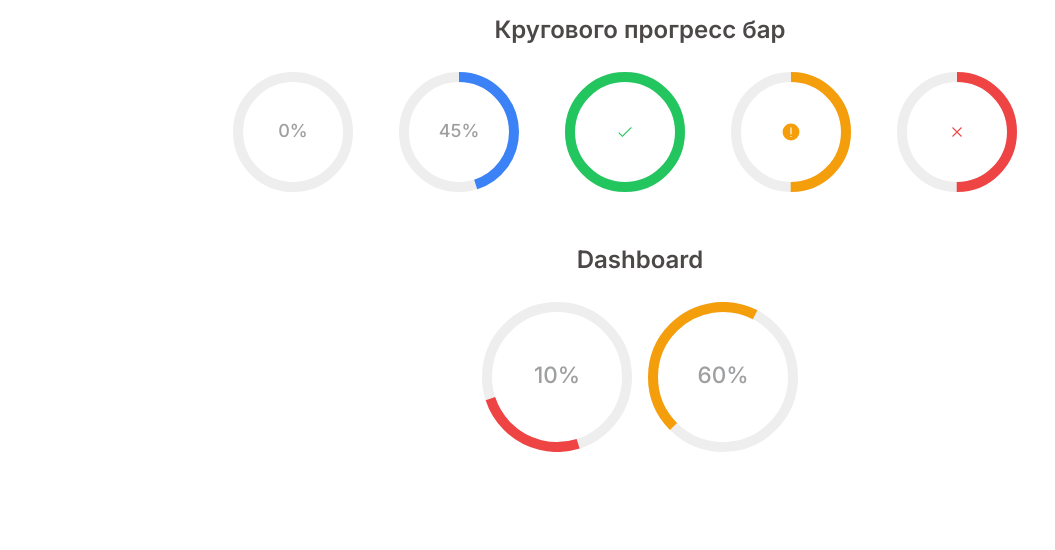
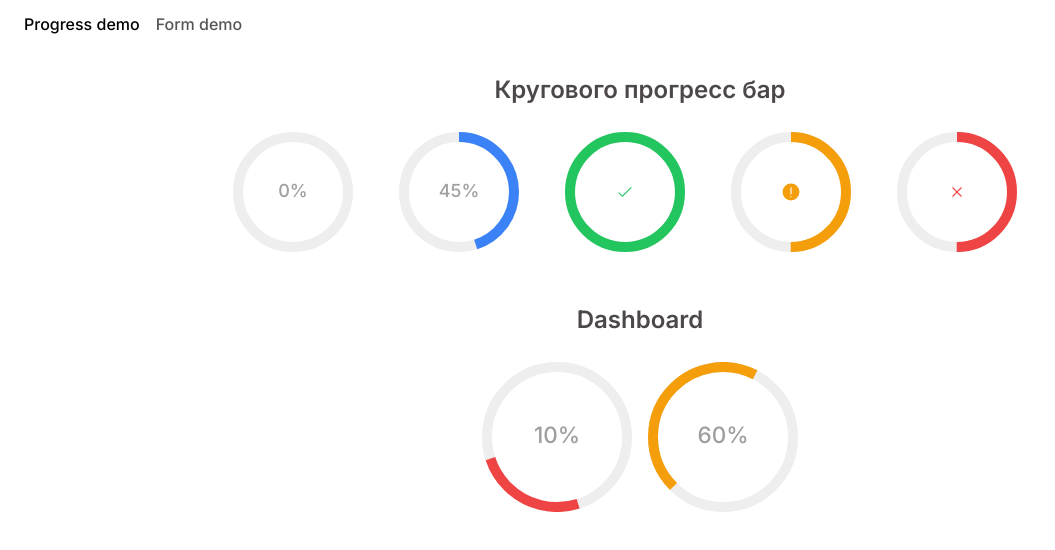
Before and after one commit to Ekaterina1418/progress-bar, a Vue app: page / in a window 1280 px wide. Shown: the top 550 px of the page, without its empty margins (0-1055 px from the left). Built offline with nearby package versions, Linux system fonts and the light colour scheme.

Commit message:
feat: add vue-router for navigation and create DiagramPage component

```diff
--- a/package.json
+++ b/package.json
@@ -13,7 +13,8 @@
     "format": "prettier --write --experimental-cli src/"
   },
   "dependencies": {
-    "vue": "^3.5.26"
+    "vue": "^3.5.26",
+    "vue-router": "^4.6.4"
   },
   "devDependencies": {
     "@tsconfig/node24": "^24.0.4",
--- a/src/App.vue
+++ b/src/App.vue
@@ -1,9 +1,29 @@
+<template>
+  <div class="page">
+    <nav class="nav">
+      <RouterLink to="/">Progress demo</RouterLink>
+      <RouterLink to="/diagram">Form demo</RouterLink>
+    </nav>
+    <RouterView />
+  </div>
+</template>
 <script setup lang="ts">
-import CircularProgressDemo from './pages/CircularProgressDemo.vue'
+import { RouterLink, RouterView } from 'vue-router'
 </script>
+<style scoped>
+.nav {
+  display: flex;
+  gap: 16px;
+  margin-bottom: 24px;
+}
 
-<template>
-  <CircularProgressDemo />
-</template>
+.nav a {
+  text-decoration: none;
+  color: #555;
+  font-weight: 500;
+}
 
-<style scoped></style>
+.nav a.router-link-active {
+  color: #000;
+}
+</style>
--- a/src/main.ts
+++ b/src/main.ts
@@ -1,5 +1,6 @@
 import { createApp } from 'vue'
 import './assets/styles/main.css'
 import App from './App.vue'
+import router from './router'
 
-createApp(App).mount('#app')
+createApp(App).use(router).mount('#app')
--- /dev/null
+++ b/src/router/index.ts
@@ -0,0 +1,17 @@
+import { createRouter, createWebHistory } from 'vue-router'
+
+const router = createRouter({
+  history: createWebHistory(),
+  routes: [
+    {
+      path: '/',
+      component: () => import('../pages/CircularProgressDemo.vue'),
+    },
+    {
+      path: '/diagram',
+      component: () => import('../pages/DiagramPage.vue'),
+    },
+  ],
+})
+
+export default router
```
Also changed, not shown: src/pages/DiagramPage.vue (added), 1 other file (tests, documents, lock files or other folders).
